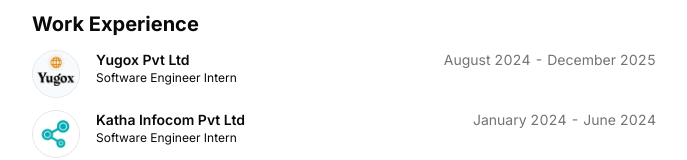
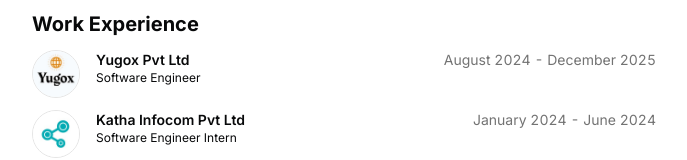
Before and after one commit to kiinshuk/online, a Next.js app: page / in a window 1280 px wide. Shown: the part 392-552 px from the top of the page, without its empty margins (296-983 px from the left). Built offline with nearby package versions, Linux system fonts and the light colour scheme.

Commit message:
resume updated

```diff
--- a/src/data/resume.tsx
+++ b/src/data/resume.tsx
@@ -77,7 +77,7 @@ export const DATA = {
       href: "https://yugox.com/",
       badges: [],
       location: "Agra, Uttar Pradesh",
-      title: "Software Engineer Intern",
+      title: "Software Engineer",
       logoUrl: "/yugox_private_limited_logo.jpeg",
       start: "August 2024",
       end: "December 2025",
```
